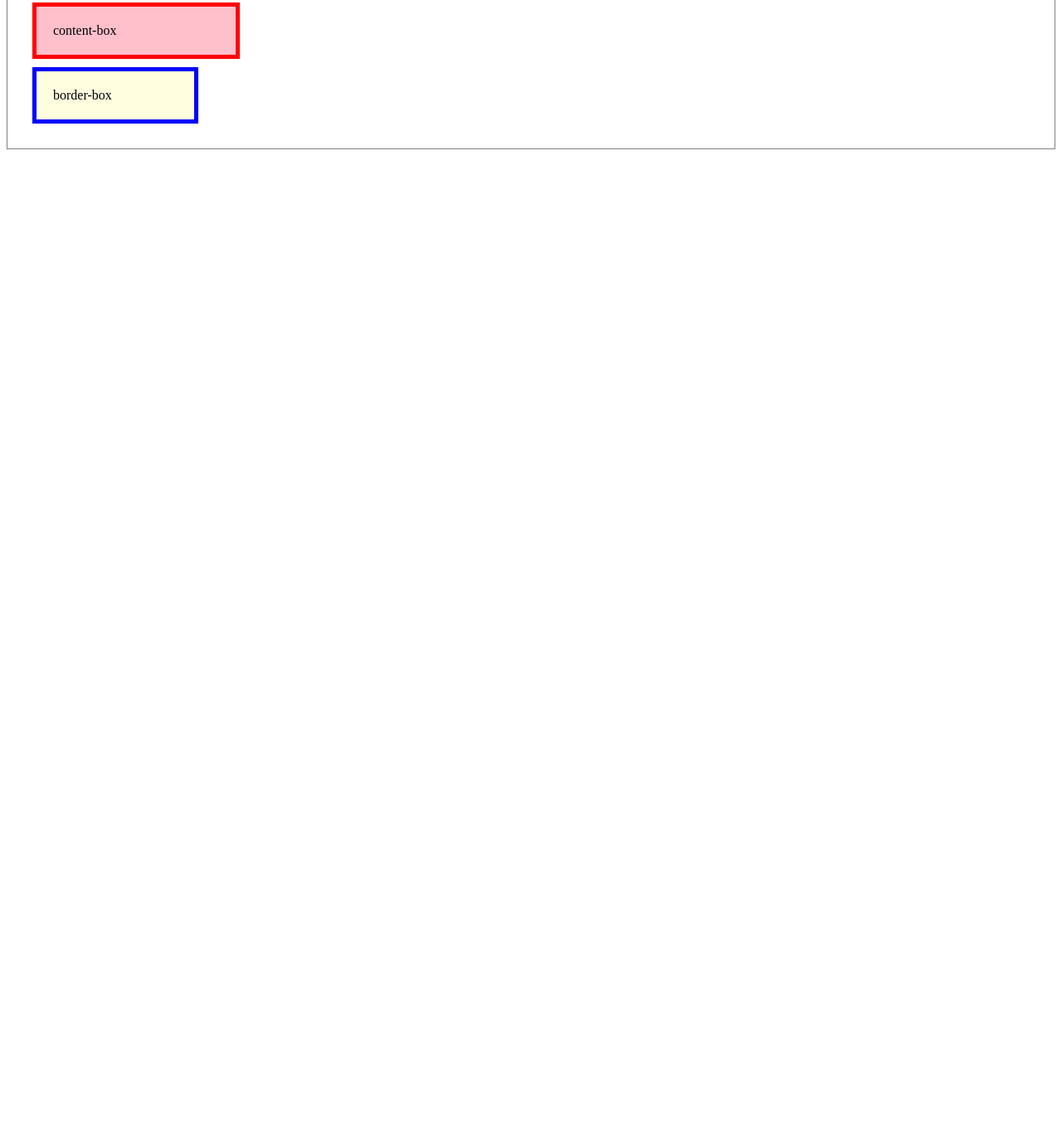
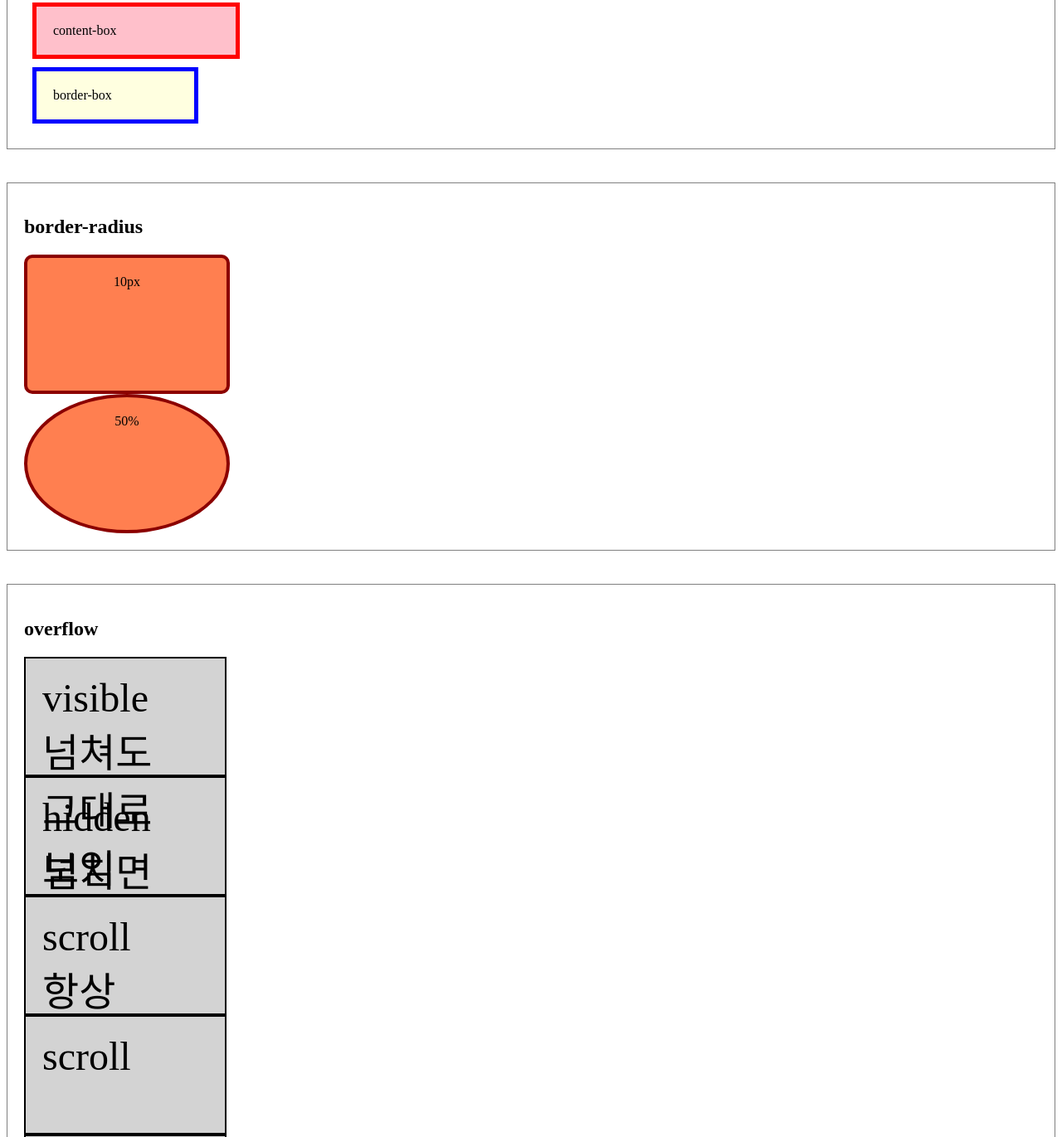
Before and after one commit to notlikelion/250820_css, a plain HTML site: page 05_box+model.html in a window 1280 px wide. Shown: the part 985-2356 px from the top of the page at 83% size. Before the commit the page ends 1205 px from the top, so only its background shows below. Drawn offline with Linux system fonts and the light colour scheme.

Commit message:
박스모델

```diff
--- a/05_box+model.html
+++ b/05_box+model.html
@@ -55,6 +55,42 @@
         background: lightyellow;
         margin: 10px;
       }
+
+      .radius-box {
+        width: 120px;
+        height: 120px;
+        background: coral;
+        border: 4px solid darkred;
+        text-align: center; /* text 가운데정렬 */
+      }
+      .r10 {
+        border-radius: 10px;
+      }
+      .r50 {
+        border-radius: 50%;
+      }
+
+      .overflow-box {
+        width: 150px;
+        height: 100px;
+        border: 2px solid black;
+        padding: 5px;
+        background: lightgray;
+        font-size: 48px;
+        margin-right: 20px;
+      }
+      .ov-visible {
+        overflow: visible;
+      }
+      .ov-hidden {
+        overflow: hidden;
+      }
+      .ov-scroll {
+        overflow: scroll;
+      }
+      .ov-auto {
+        overflow: auto;
+      }
     </style>
   </head>
   <body>
@@ -82,5 +118,34 @@
       <div class="content-box">content-box</div>
       <div class="border-box">border-box</div>
     </div>
+
+    <div class="demo">
+      <h2>border-radius</h2>
+      <div class="radius-box r10">10px</div>
+      <div class="radius-box r50">50%</div>
+    </div>
+
+    <div class="demo">
+      <h2>overflow</h2>
+      <div class="overflow-box ov-visible">
+        visible<br />넘쳐도<br />그대로<br />보임
+      </div>
+      <div class="overflow-box ov-hidden">hidden<br />넘치면<br />잘림</div>
+      <div class="overflow-box ov-scroll">
+        scroll<br />항상<br />스크롤 표시
+      </div>
+      <div class="overflow-box ov-scroll">scroll</div>
+      <div class="overflow-box ov-auto">auto</div>
+      <div class="overflow-box ov-auto">auto<br />넘치는게 있으면 스크롤바</div>
+    </div>
+    <br />
+    <br />
+    <br />
+    <br />
+    <br />
+    <br />
+    <br />
+    <br />
+    <br />
   </body>
 </html>
```
